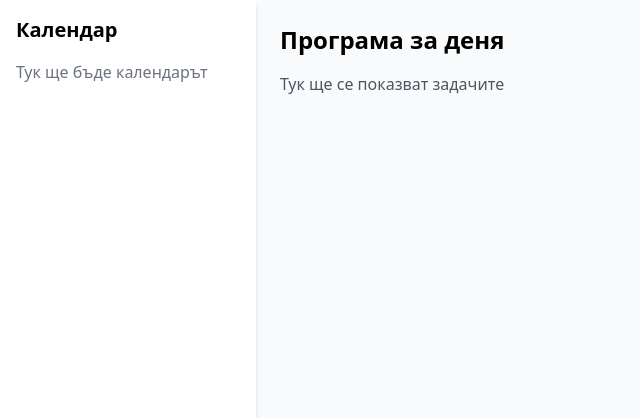
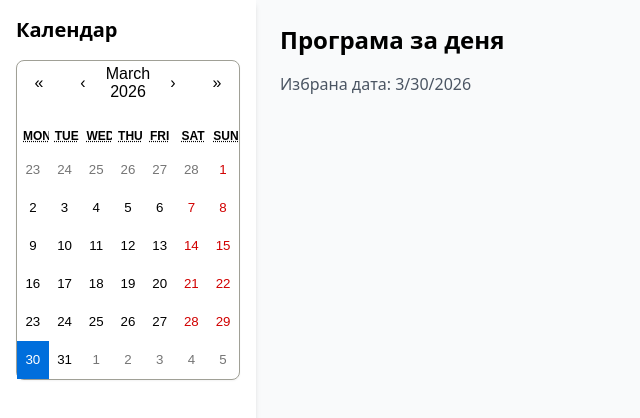
Before and after one commit to pkindalov/Studyflow, a React (Vite) app: page / in a window 1280 px wide. Shown: the top 418 px of the page, without its empty margins (0-640 px from the left). Built offline with nearby package versions, Linux system fonts and the light colour scheme.

Commit message:
Added simple calendar and used it in  the layout

```diff
--- a/package.json
+++ b/package.json
@@ -11,6 +11,7 @@
   },
   "dependencies": {
     "react": "^19.2.4",
+    "react-calendar": "^6.0.0",
     "react-dom": "^19.2.4"
   },
   "devDependencies": {
--- a/src/App.jsx
+++ b/src/App.jsx
@@ -1,22 +1,31 @@
-import "./App.css";
+import { useState } from "react";
+import Calendar from "react-calendar";
+import "react-calendar/dist/Calendar.css";
 
 function App() {
+  const [selectedDate, setSelectedDate] = useState(new Date());
+
   return (
-    <>
     <div className="min-h-screen bg-gray-50 flex">
       {/* Left sidebar */}
       <div className="w-64 bg-white shadow-md p-4">
         <h2 className="text-xl font-semibold mb-4">Календар</h2>
-          <p className="text-gray-500">Тук ще бъде календарът</p>
+
+        <Calendar
+          onChange={setSelectedDate}
+          value={selectedDate}
+          className="rounded-lg shadow-sm"
+        />
       </div>
 
       {/* Right content */}
       <div className="flex-1 p-6">
         <h1 className="text-2xl font-bold mb-4">Програма за деня</h1>
-          <p className="text-gray-600">Тук ще се показват задачите</p>
+        <p className="text-gray-600">
+          Избрана дата: {selectedDate.toLocaleDateString()}
+        </p>
       </div>
     </div>
-    </>
   );
 }
 
```
Also changed, not shown: 1 other file (tests, documents, lock files or other folders). Lines whose indentation alone changed are shown as unchanged.
